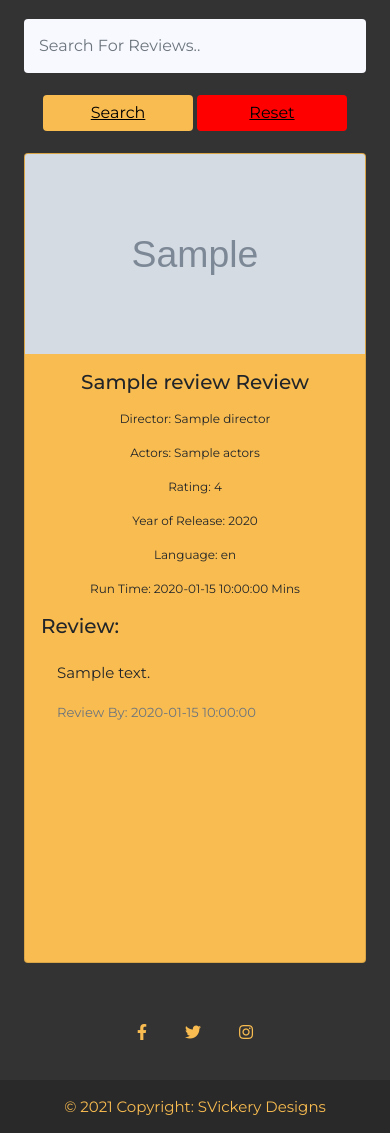
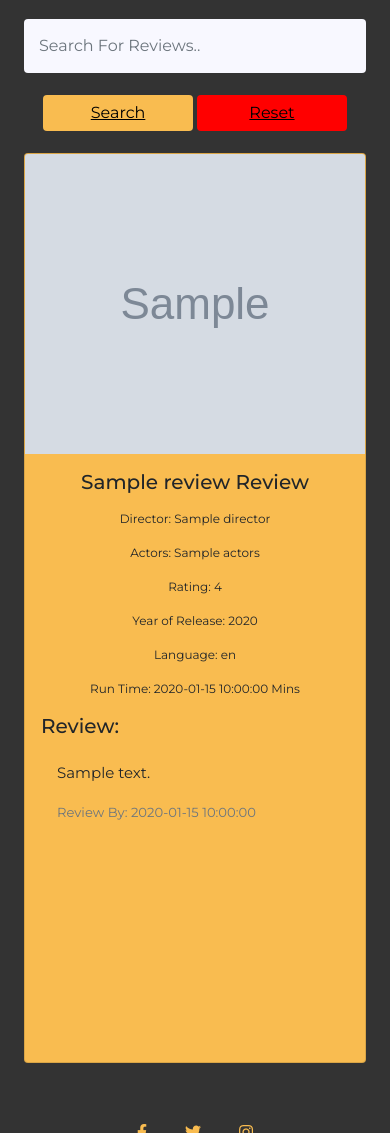
Before and after one commit to Code-Institute-Submissions/svickery-critflick_SepResub, a Flask app: page /search in a window 390 px wide. Shown: the part 719-1852 px from the top of the page. Run offline with Flask 2, Linux system fonts and the light colour scheme; grey boxes marked "Sample" are stand-in pictures; a database or web service that is not in the repository returns one stand-in record (values such as "Sample title"); some libraries are stand-ins or nearby versions.

Commit message:
Image for card made slightly bigger on mobile

```diff
--- a/static/css/style.css
+++ b/static/css/style.css
@@ -311,6 +311,6 @@ textarea[type=text]:focus  {
     }
 
     .card-img-top   {
-        max-height: 200px;
+        max-height: 300px;
     }
 }
```
